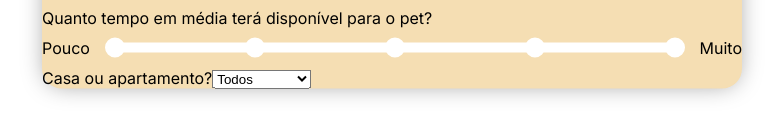
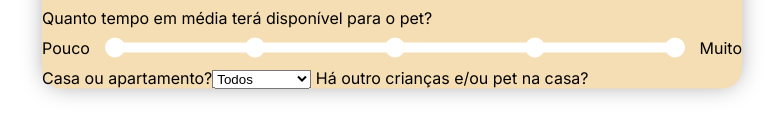
Before and after one commit to HugoLc/find-a-pet, a React (Create React App) app in the folder client/: page / in a window 1280 px wide. Shown: the part 163-300 px from the top of the page, without its empty margins (248-1031 px from the left). Built offline with nearby package versions, Linux system fonts and the light colour scheme; no server answers.

Commit message:
criar select customizado

```diff
--- a/client/src/components/QuizForm/index.jsx
+++ b/client/src/components/QuizForm/index.jsx
@@ -113,6 +113,10 @@ const QuizForm = () => {
             <option value={"APARTAMENTO"}>Apartamento</option>
           </select>
         </label>
+        <label> Há outro crianças e/ou pet na casa?
+          {/* fazer um select customizado */}
+        </label>
+
 
     </div>
   )
```
